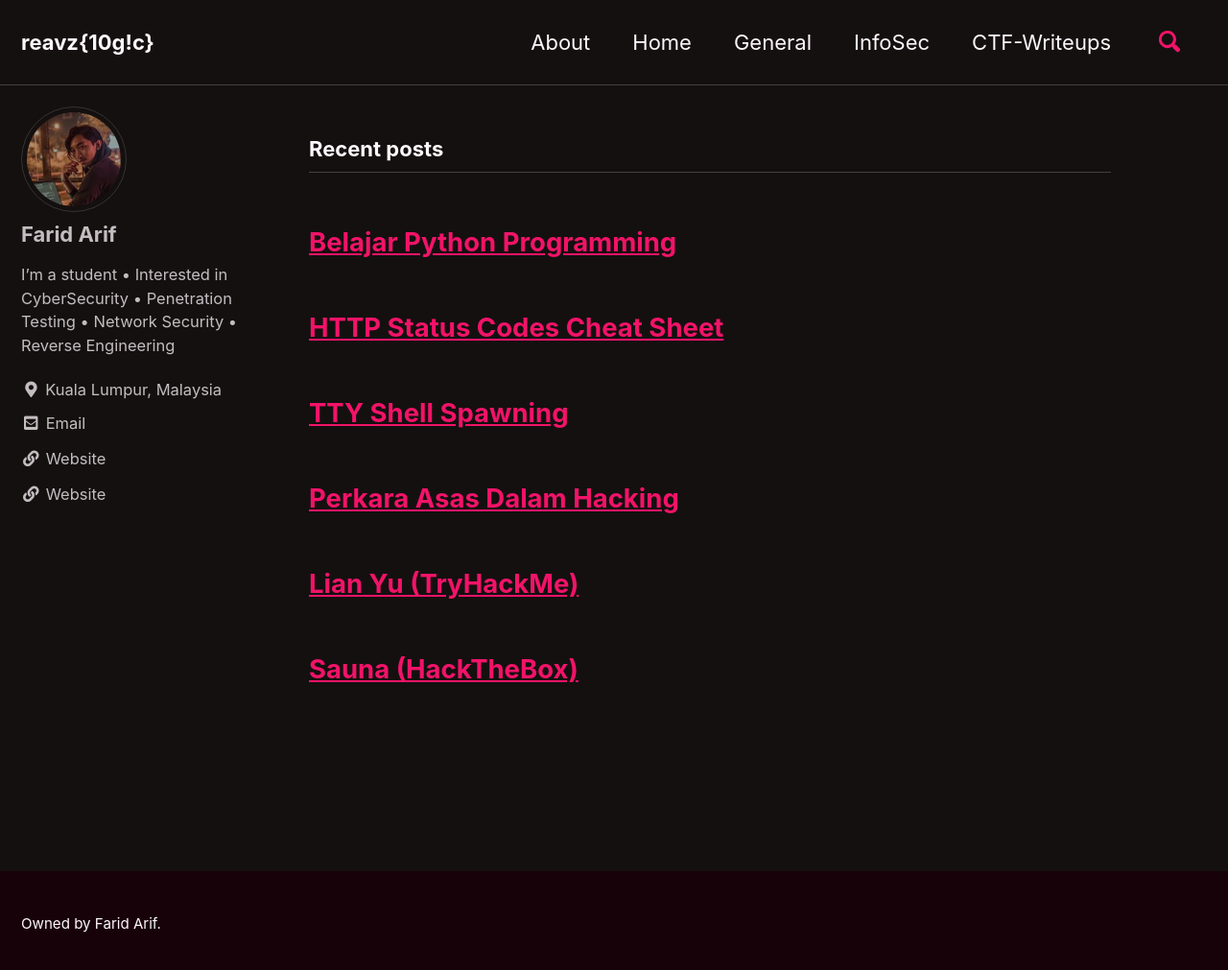
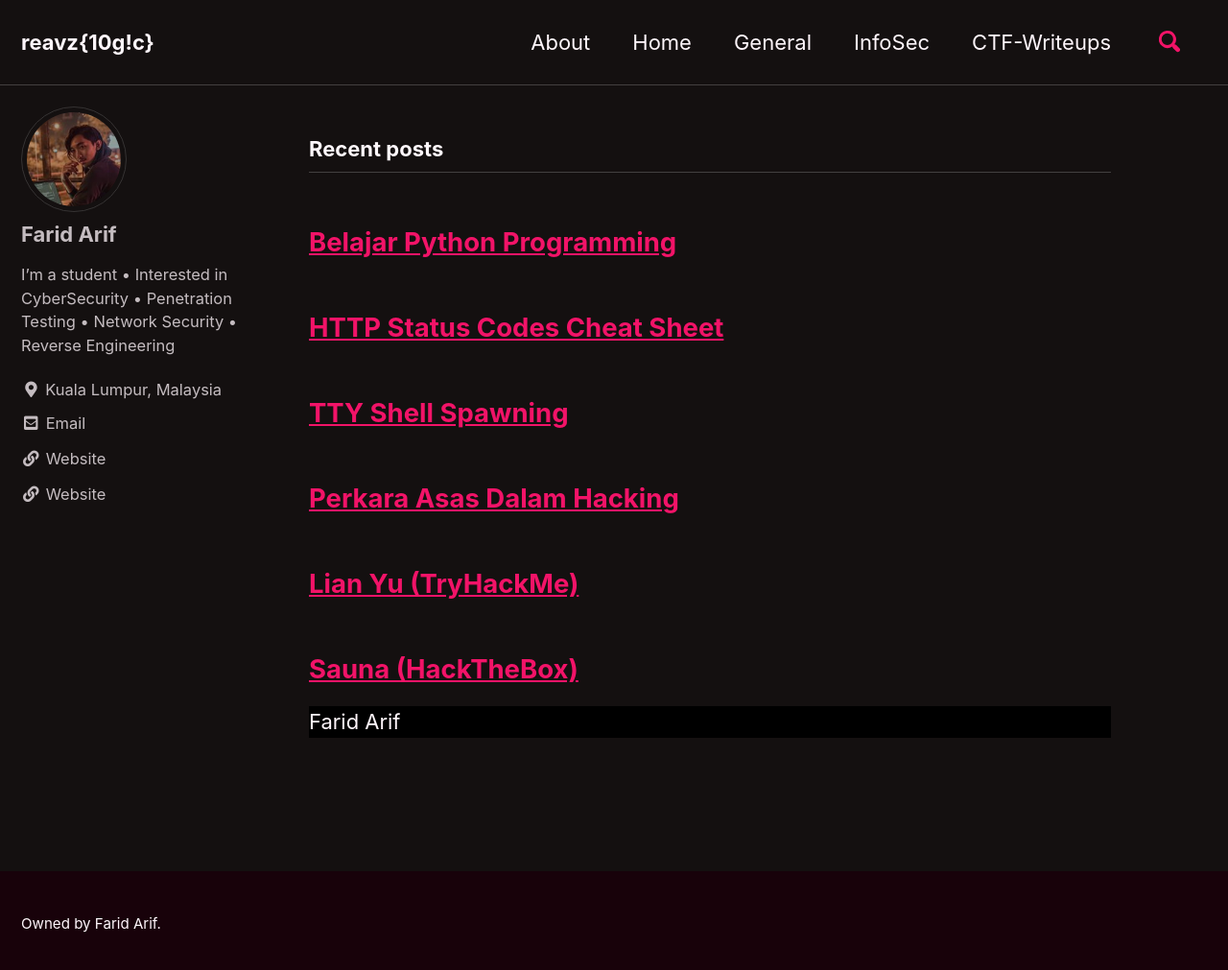
Before and after one commit to faridarif/faridarif.github.io, a Jekyll site: the page built from index.html, in a window 1280 px wide and 1019 px high. Shown: the top 1011 px of the window at 96% size. Built offline with Jekyll 4.4.1, drawn with Linux system fonts in a browser that asks for light colours; cached includes are drawn as plain includes; the list of posts is cut into pages by our own code.

Commit message:
Update home.html

```diff
--- a/_layouts/home.html
+++ b/_layouts/home.html
@@ -18,5 +18,10 @@ layout: archive
     {% include archive-single.html type=entries_layout %}
   {% endfor %}
 </div>
+<div id="particles-js">
+  <div id="title">
+    <p class="header3">Farid Arif</p>
+  </div>
+</div>
 
 {% include paginator.html %}
```
